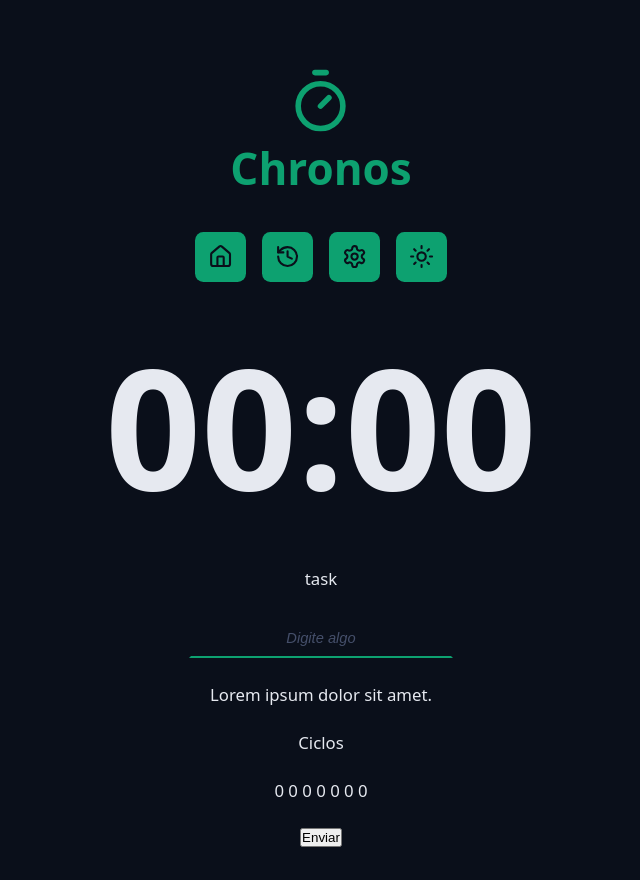
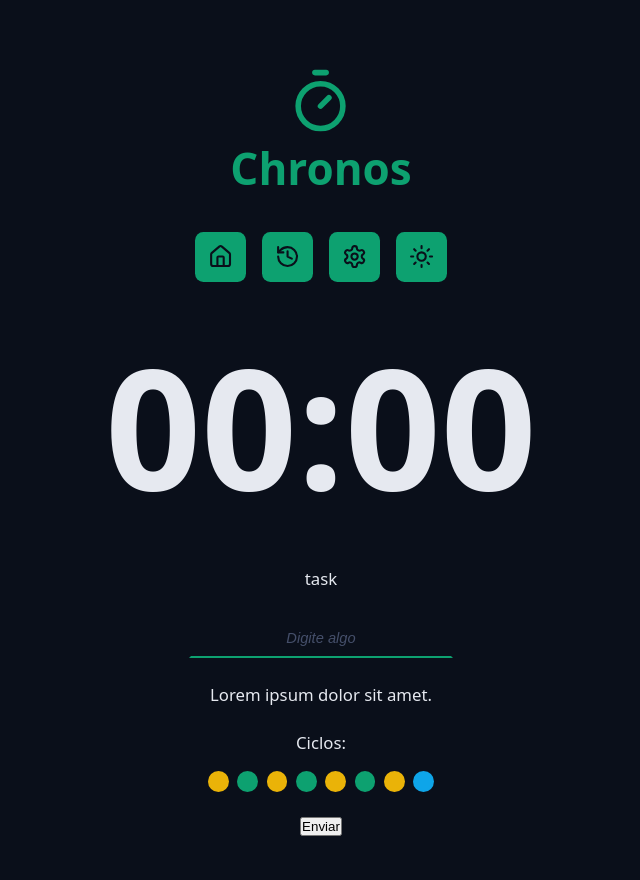
Before and after one commit to Tyago404/chronos-pomodoro, a React (Vite) app: page / in a window 1280 px wide. Shown: the whole page, without its empty margins (319-959 px from the left). Built offline with nearby package versions, Linux system fonts and the light colour scheme.

Commit message:
Adicionando Cycles
Neste commit apenas adicionei o jsx e a estilização dos cycles, sem funcionalidades

```diff
--- a/src/App.tsx
+++ b/src/App.tsx
@@ -9,6 +9,7 @@
 import { Menu } from './components/Menu/Index';
 import { CountDown } from './components/CountDown/Index';
 import { DefaultInput } from './components/DefaultInput';
+import { Cycles } from './Cycles';
 
 export const App = () => {
   return (
@@ -46,8 +47,7 @@
           </div>
 
           <div className='formRow'>
-            <p>Ciclos</p>
-            <p>0 0 0 0 0 0 0</p>
+            <Cycles />
           </div>
 
           <div className='formRow'>
--- /dev/null
+++ b/src/Cycles/index.tsx
@@ -0,0 +1,20 @@
+import styles from './styles.module.css'
+
+export const Cycles =  ()=>{
+  return(
+    <div className={styles.cycles}>
+      <span>Ciclos:</span>
+        <div className={styles.cycleDots}>
+          <span className={`${styles.cycleDot} ${styles.workTime}`}></span>
+          <span className={`${styles.cycleDot} ${styles.shortBreakTime}`}></span>
+          <span className={`${styles.cycleDot} ${styles.workTime}`}></span>
+          <span className={`${styles.cycleDot} ${styles.shortBreakTime}`}></span>
+          <span className={`${styles.cycleDot} ${styles.workTime}`}></span>
+          <span className={`${styles.cycleDot} ${styles.shortBreakTime}`}></span>
+          <span className={`${styles.cycleDot} ${styles.workTime}`}></span>
+          <span className={`${styles.cycleDot} ${styles.longBreakTime}`}></span>
+        </div>
+
+    </div>
+  )
+}
--- /dev/null
+++ b/src/Cycles/styles.module.css
@@ -0,0 +1,31 @@
+.cycles{
+  display: flex;
+  flex-direction: column;
+  justify-content: center;
+  align-items: center;
+  gap: 1.6rem;
+}
+
+.cycleDots{
+  display: flex;
+  gap: 0.8rem;
+}
+
+.cycleDot{
+  width: 2rem;
+  height: 2rem;
+  background-color: var(--primary);
+  border-radius: 50%;
+}
+
+.workTime{
+  background-color: var(--warning);
+
+}
+
+.shortBreakTime{
+  background-color: var(--primary);
+}
+.longBreakTime{
+  background-color: var(--info);
+}
```
